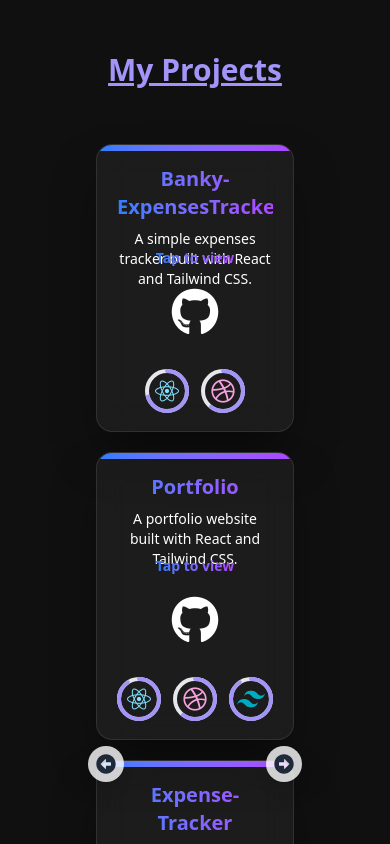
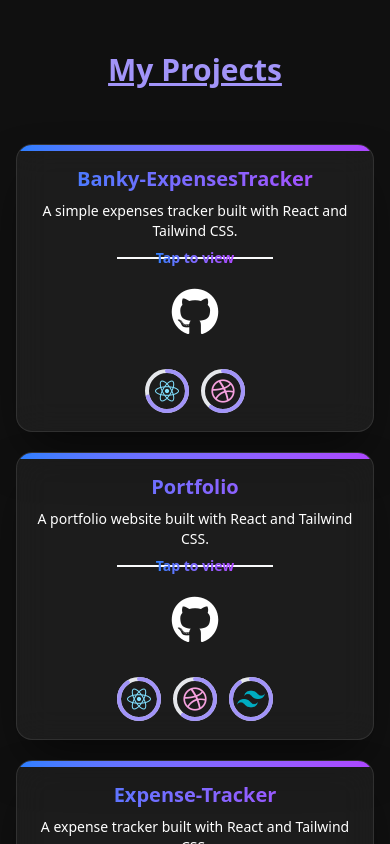
Before and after one commit to rahilp010/PortFolio, a React (Vite) app: page /projects in a window 390 px wide. Shown: the part 2920-3764 px from the top of the page. Built offline with nearby package versions, Linux system fonts and the light colour scheme.

Commit message:
Fix Responsive

```diff
--- a/src/Animations/Carousel.jsx
+++ b/src/Animations/Carousel.jsx
@@ -6,13 +6,12 @@ import { useDarkMode } from '../Components/DarkModeContext';
 import { motion } from 'framer-motion';
 import { IoDocumentText } from 'react-icons/io5';
 
-const itemsPerPage = 4;
-
 const Carousel = () => {
    const [page, setPage] = useState(0);
    // const [repos, setRepos] = useState([]);
    // const [languages, setLanguages] = useState([]);
    const [isFlipped, setIsFlipped] = useState(false);
+   const [isSmallScreen, setIsSmallScreen] = useState(false);
    const { isDarkMode } = useDarkMode();
 
    // useEffect(() => {
@@ -38,6 +37,19 @@ const Carousel = () => {
    //    };
    //    fetchData();
    // }, []);
+
+   useEffect(() => {
+      const checkScreenSize = () => {
+         setIsSmallScreen(window.innerWidth < 640); // Tailwind "sm" is 640px
+      };
+
+      checkScreenSize(); // Run on mount
+
+      window.addEventListener('resize', checkScreenSize);
+      return () => window.removeEventListener('resize', checkScreenSize);
+   }, []);
+
+   const itemsPerPage = isSmallScreen ? 10 : 4;
 
    const totalPages = Math.ceil(data.length / itemsPerPage);
 
@@ -226,7 +238,7 @@ const Carousel = () => {
             ))}
          </div>
 
-         {itemsPerPage >= 4 && (
+         {isSmallScreen || itemsPerPage >= 4 && (
             <div>
                <button
                   onClick={handlePrev}
--- a/src/Components/Projects.jsx
+++ b/src/Components/Projects.jsx
@@ -101,7 +101,7 @@ const Projects = () => {
             stiffness: 100,
             damping: 10,
          }}
-         className="px-20">
+         className="px-0 sm:px-20">
          <div
             className="font-bold text-3xl text-[#A294F9] text-center underline mt-24"
             id="projects">
```
